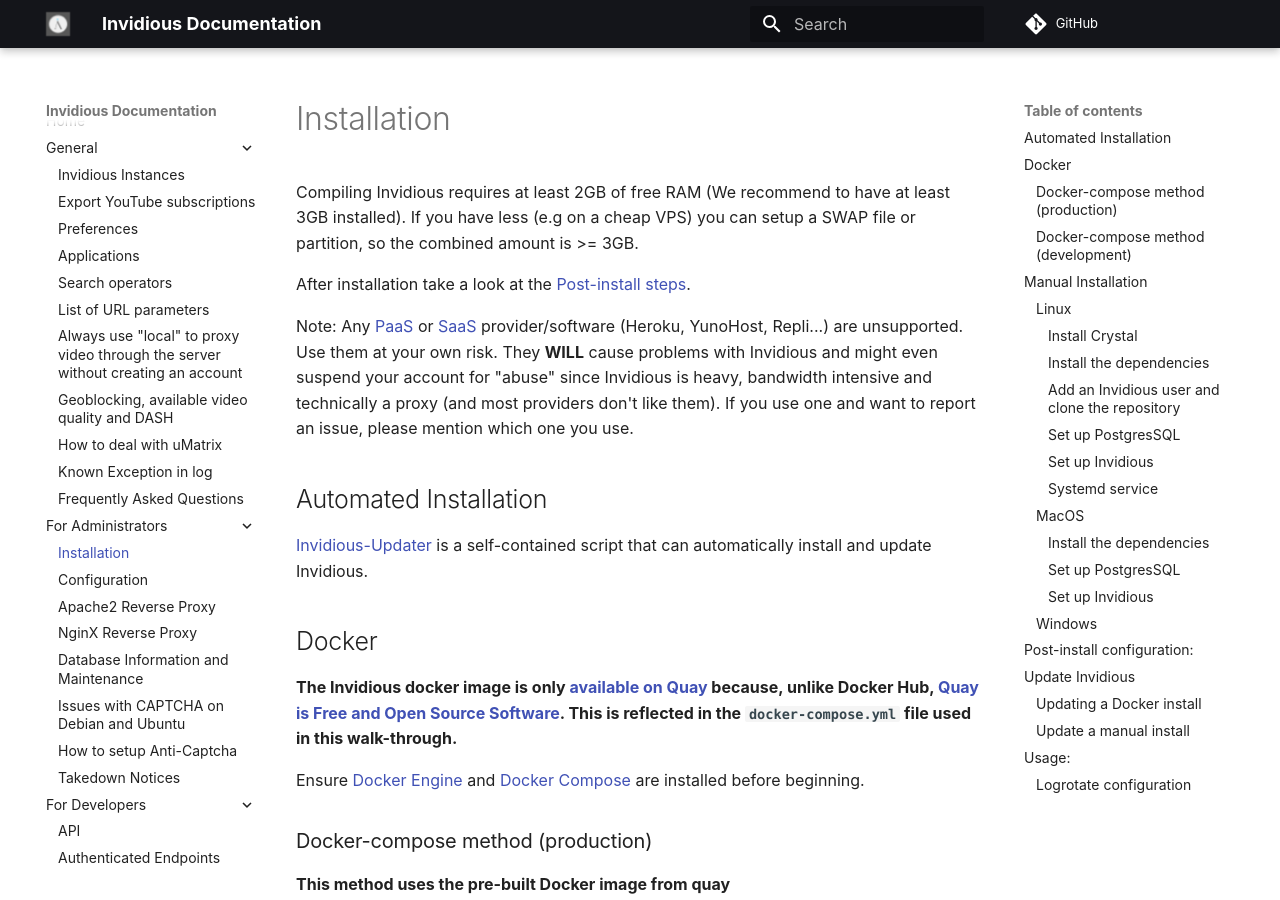
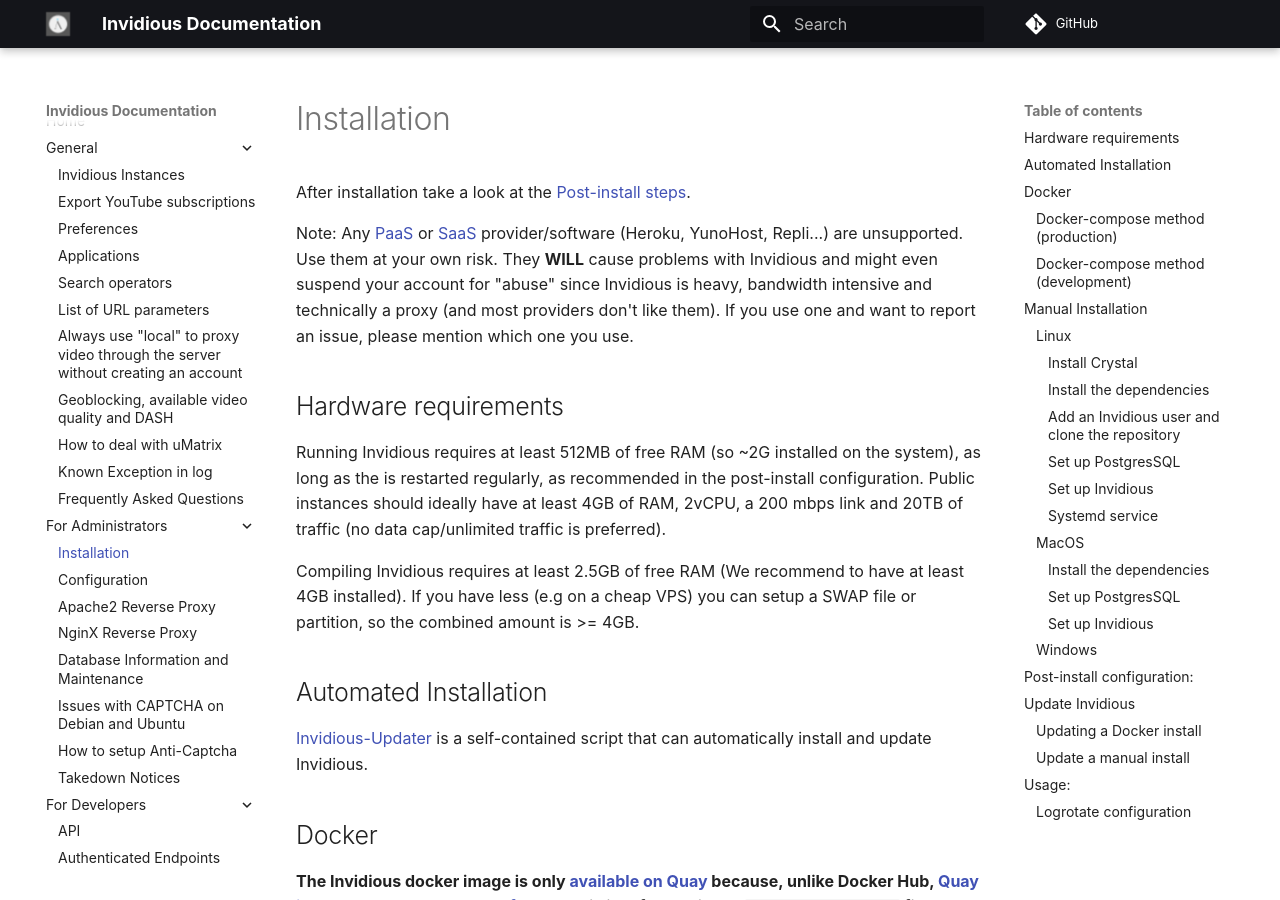
Before and after one commit to iv-org/documentation, an MkDocs documentation site: the page built from docs/installation.md, in a window 1280 px wide and 900 px high. Built offline with MkDocs 1.6.1 and Material for MkDocs 9.7.7, drawn with Linux system fonts in a browser that asks for light colours; comment, search, counter and statistics services are not loaded.

Commit message:
Update the hardware requirements (#248)
* Update the hardware requirements

* Update the RAM amount for public instances

* Reword

* Reword mbits to mbps

* Apply suggestions + Reword

* Typo

* Apply suggestions

```diff
--- a/docs/installation.md
+++ b/docs/installation.md
@@ -1,11 +1,16 @@
 # Installation
-
-Compiling Invidious requires at least 2GB of free RAM (We recommend to have at least 3GB installed).
-If you have less (e.g on a cheap VPS) you can setup a SWAP file or partition, so the combined amount is >= 3GB.
 
 After installation take a look at the [Post-install steps](#post-install-configuration).
 
 Note: Any [PaaS](https://en.wikipedia.org/wiki/Platform_as_a_service) or [SaaS](https://en.wikipedia.org/wiki/Software_as_a_service) provider/software (Heroku, YunoHost, Repli...) are unsupported. Use them at your own risk. They **WILL** cause problems with Invidious and might even suspend your account for "abuse" since Invidious is heavy, bandwidth intensive and technically a proxy (and most providers don't like them). If you use one and want to report an issue, please mention which one you use.
+
+
+## Hardware requirements
+
+Running Invidious requires at least 512MB of free RAM (so ~2G installed on the system), as long as the is restarted regularly, as recommended in the post-install configuration. Public instances should ideally have at least 4GB of RAM, 2vCPU, a 200 mbps link and 20TB of traffic (no data cap/unlimited traffic is preferred).
+
+Compiling Invidious requires at least 2.5GB of free RAM (We recommend to have at least 4GB installed).
+If you have less (e.g on a cheap VPS) you can setup a SWAP file or partition, so the combined amount is >= 4GB.
 
 
 ## Automated Installation
```
